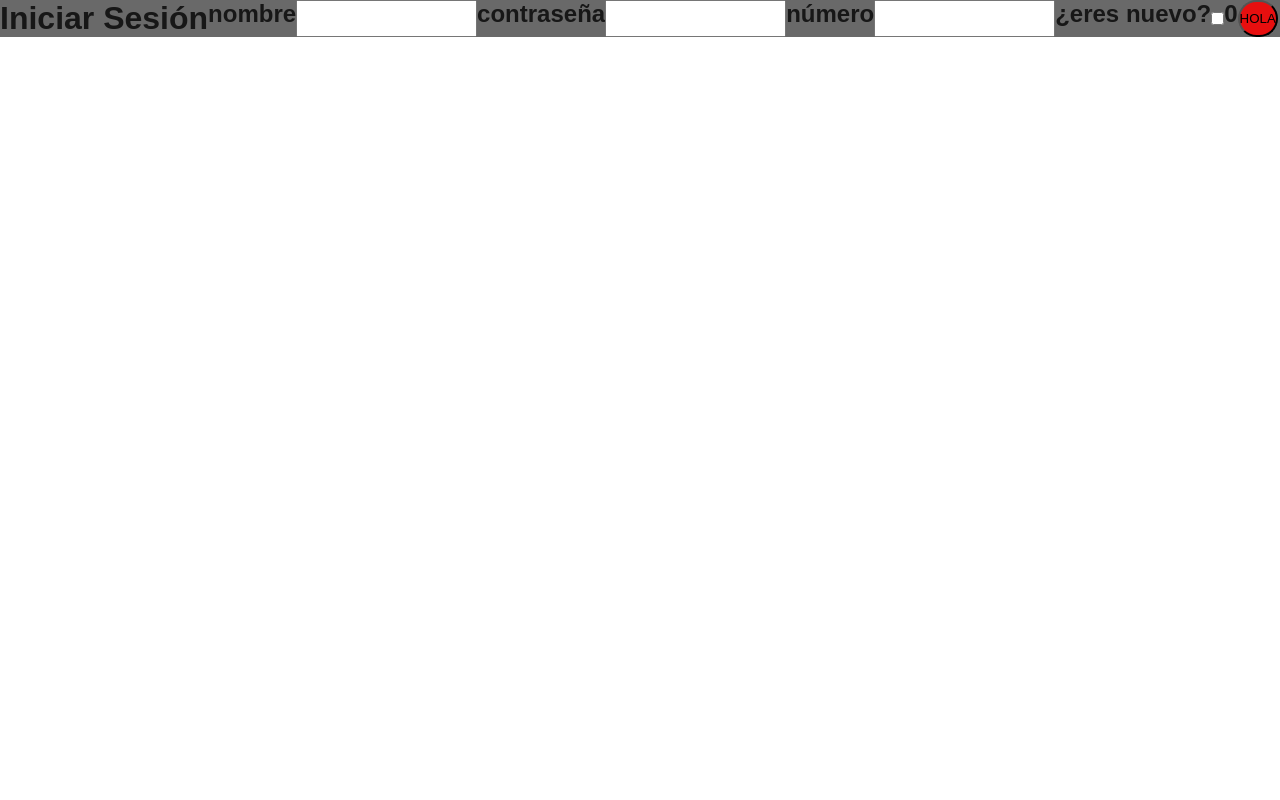
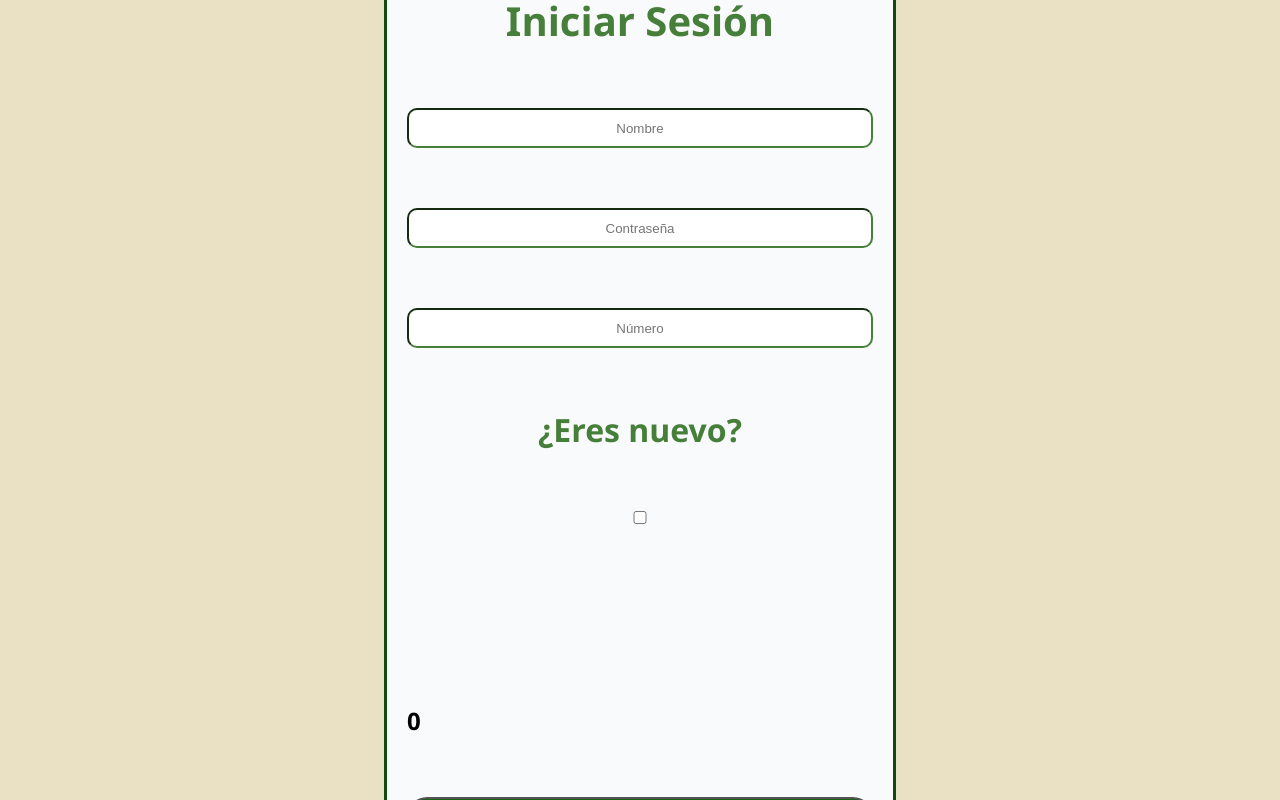
Before and after one commit to simonAnesini/creacion_De_ChatG07, a Next.js app in the folder front/: page /login in a window 1280 px wide. Built offline with nearby package versions, Linux system fonts and the light colour scheme.

Commit message:
cambios en css

```diff
--- a/front/src/app/login/page.js
+++ b/front/src/app/login/page.js
@@ -1,60 +1,58 @@
-'use client'
+"use client";
 import Boton from "@/componentes/Boton";
 import Input from "@/componentes/Input";
 import { useEffect, useState } from "react";
-import styles from "@/app/login/page.module.css"
+import styles from "@/app/login/page.module.css";
 
 export default function Login() {
-    const [nombre, setNombre] = useState("")
-    const [contraseña, setContraseña] = useState("")
-    const [numero, setNumero] = useState(0)
-    const [nuevoUsuario, setNuevo] = useState(false)
+  const [nombre, setNombre] = useState("");
+  const [contraseña, setContraseña] = useState("");
+  const [numero, setNumero] = useState(0);
+  const [nuevoUsuario, setNuevo] = useState(false);
 
   function modificarNombre(event) {
-        setNombre(event.target.value)
+    setNombre(event.target.value);
   }
 
   function modificarContraseña(event) {
-        setContraseña(event.target.value)
+    setContraseña(event.target.value);
   }
 
   function modificarNumero(event) {
-        setNumero(event.target.value)
+    setNumero(event.target.value);
   }
 
   function checkboxActivado(event) {
-        console.log(event.target.checked)
-        setNuevo(event.target.checked)
+    console.log(event.target.checked);
+    setNuevo(event.target.checked);
   }
 
   useEffect(() => {
-        console.log(nombre)
-    }, [nombre])
+    console.log(nombre);
+  }, [nombre]);
 
   useEffect(() => {
-        console.log(contraseña)
-    }, [contraseña])
+    console.log(contraseña);
+  }, [contraseña]);
 
-    if (nuevoUsuario){
-
+  if (nuevoUsuario) {
   }
 
   return (
     <div className={styles.todo}>
-            <h1>Iniciar Sesión</h1>
-            <h2>nombre</h2>
-            <Input onChange={modificarNombre}></Input>
-            <h2>contraseña</h2>
-            <Input onChange={modificarContraseña}></Input>
-            <h2>número</h2>
-            <Input onChange={modificarNumero}></Input>
-            <h2> ¿eres nuevo?</h2>
-            <input type="checkbox" onChange={checkboxActivado}/>
+      <div className={styles.container}>
+            <h1 className={styles.header}>Iniciar Sesión</h1>
+            <Input tipo="login" placeholder="Nombre" onChange={modificarNombre}></Input>
+            <Input tipo="login" placeholder="Contraseña" onChange={modificarContraseña}></Input>
+            <Input tipo="login" placeholder="Número" onChange={modificarNumero}></Input>
+            <h2 className={styles.h2}>¿Eres nuevo?</h2>
+            <input type="checkbox" onChange={checkboxActivado} />
             <h2>{nombre}</h2>
             <h2>{contraseña}</h2>
             <h2>{numero}</h2>
-            <Boton text="HOLA" tipo="login"></Boton>
+            <Boton text="INGRESAR" tipo="login"></Boton>
+      </div>
     </div>
 
-    )
+  );
 }
--- a/front/src/app/login/page.module.css
+++ b/front/src/app/login/page.module.css
@@ -1,8 +1,40 @@
 .todo{
-    background-color: dimgray;
+    box-sizing: border-box;
+    margin: 0;
+    padding: 0;
+    font-family: 'Segoe UI', sans-serif;
+    background-color: #eae0c3;
+    color: #000000;
     display: flex;
-    align-content: center;
+    flex-direction: column;
+    justify-content: center;
+    align-items: center;
+    width: 100vw;
+     height: 100vh;
+}
 
+.header{
+  font-size: 40px;
+  text-align: center;
+  font-weight: bold;
+  color: #467f39;
+}
 
+.container {
+  margin-top: 30px;
+  display: flex;
+  flex-direction: column;
+  gap: 60px;
+  background-color: #f9fafb;
+  border: 3px solid #104814;
+  border-radius: 10px;
+  width: 40%;
+  padding: 20px;
+}
 
+.h2{
+   font-size: 2rem;
+  font-weight: bold;
+  color: #467f39;
+  text-align: center;
 }
--- a/front/src/componentes/Boton.module.css
+++ b/front/src/componentes/Boton.module.css
@@ -2,8 +2,8 @@
 
     align-items: center;
     align-content: center;
-    background-color: rgb(231, 15, 15);
+    background-color: rgb(20, 99, 19);
     border-radius: 20px;
-
+    height: 40px;
 
 }
--- a/front/src/componentes/Input.js
+++ b/front/src/componentes/Input.js
@@ -1,9 +1,16 @@
 'use client'
+import styles from "@/componentes/Input.module.css"
+import clsx from "clsx"
 
 export default function Input(props){
     return(
 <>
-    <input type={props.type} onChange={props.onChange}/>
+    <input className={
+        clsx(
+            {[styles.estilosLogin]: props.tipo== "login"}
+        )
+
+    } type={props.type} onChange={props.onChange} placeholder={props.placeholder}/>
 </>
 )
 }
--- /dev/null
+++ b/front/src/componentes/Input.module.css
@@ -0,0 +1,6 @@
+.estilosLogin{
+    border-radius: 10px;
+    border-color:#467f39 ;
+    height: 40px;
+    text-align: center;
+}
```
Lines whose indentation alone changed are shown as unchanged.
